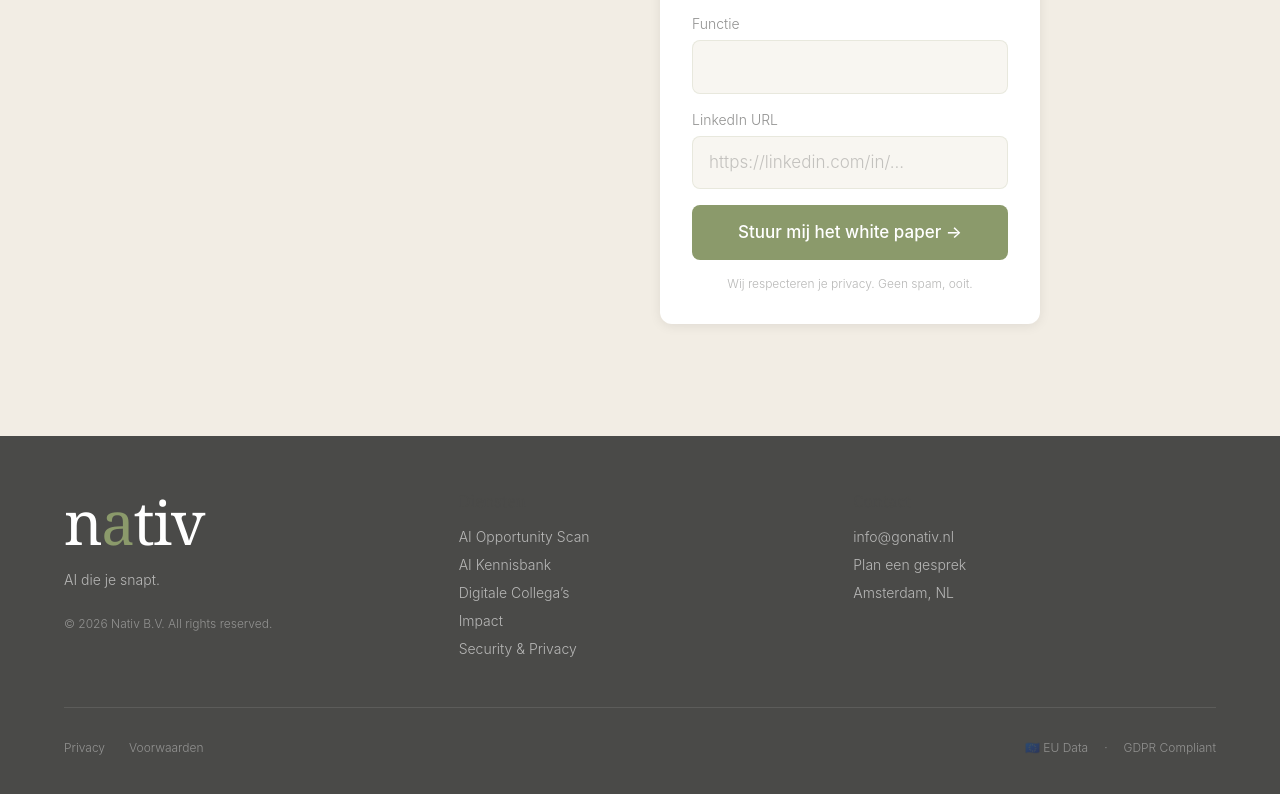
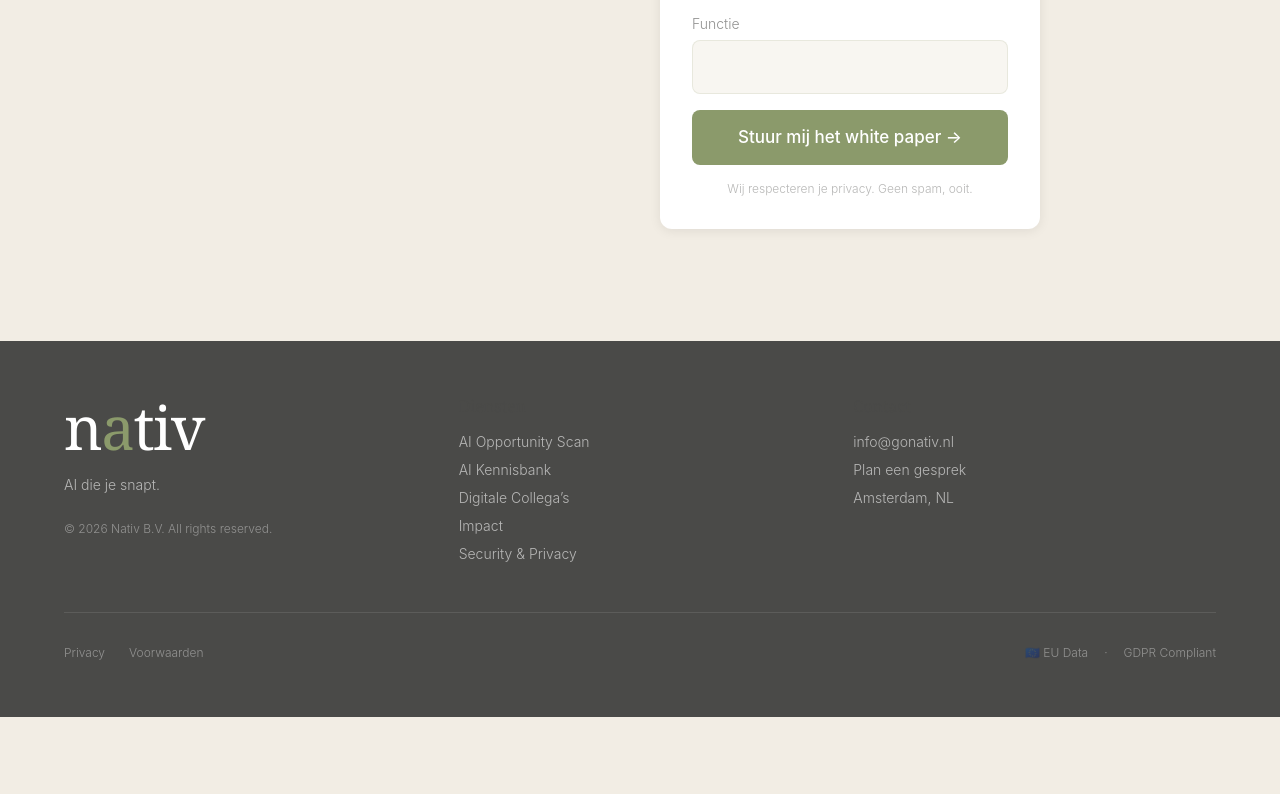
Before and after one commit to henryaoturner-art/nativ-website, a Next.js app: page /whitepaper in a window 1280 px wide. Shown: the part 838-1632 px from the top of the page. After the commit the page ends 1555 px from the top, so only its background shows below. Built offline with nearby package versions, Linux system fonts and the light colour scheme.

Commit message:
remove LinkedIn URL field from whitepaper form
- Removes LinkedIn URL input from both EN and NL form variants
- Removes linkedin from API payload to Apps Script
- Reduces form friction for higher conversion rates
- LinkedIn data can be enriched post-capture via email match

Requested by Jorus

```diff
--- a/src/app/api/whitepaper/route.ts
+++ b/src/app/api/whitepaper/route.ts
@@ -27,7 +27,6 @@ export async function POST(req: NextRequest) {
           email: body.email,
           company: body.company || "",
           role: body.role || "",
-          linkedin: body.linkedin || "",
           timestamp: new Date().toISOString(),
         }),
       });
--- a/src/app/whitepaper/page.tsx
+++ b/src/app/whitepaper/page.tsx
@@ -28,8 +28,6 @@ const translations = {
     emailLabel: "Email",
     companyLabel: "Company",
     roleLabel: "Role",
-    linkedinLabel: "LinkedIn URL",
-    linkedinPlaceholder: "https://linkedin.com/in/...",
     submit: "Send me the white paper →",
     submitting: "Sending...",
     thankYou: "Here's your white paper",
@@ -61,8 +59,6 @@ const translations = {
     emailLabel: "E-mail",
     companyLabel: "Bedrijf",
     roleLabel: "Functie",
-    linkedinLabel: "LinkedIn URL",
-    linkedinPlaceholder: "https://linkedin.com/in/...",
     submit: "Stuur mij het white paper →",
     submitting: "Verzenden...",
     thankYou: "Hier is je white paper",
@@ -93,7 +89,7 @@ export default function WhitepaperPage() {
       email: (form.elements.namedItem("email") as HTMLInputElement).value,
       company: (form.elements.namedItem("company") as HTMLInputElement).value,
       role: (form.elements.namedItem("role") as HTMLInputElement).value,
-      linkedin: (form.elements.namedItem("linkedin") as HTMLInputElement).value,
+
     };
 
     try {
@@ -227,18 +223,7 @@ export default function WhitepaperPage() {
                         className="w-full px-4 py-3 rounded-lg border border-sage-light bg-cream/50 text-grey focus:outline-none focus:ring-2 focus:ring-sage/30 transition"
                       />
                     </div>
-                    <div>
-                      <label htmlFor="linkedin" className="block text-sm text-grey/60 mb-1.5">
-                        {c.linkedinLabel}
-                      </label>
-                      <input
-                        type="url"
-                        id="linkedin"
-                        name="linkedin"
-                        placeholder={c.linkedinPlaceholder}
-                        className="w-full px-4 py-3 rounded-lg border border-sage-light bg-cream/50 text-grey placeholder:text-grey/30 focus:outline-none focus:ring-2 focus:ring-sage/30 transition"
-                      />
-                    </div>
+
 
                     {error && <p className="text-error text-sm">{error}</p>}
 
```
